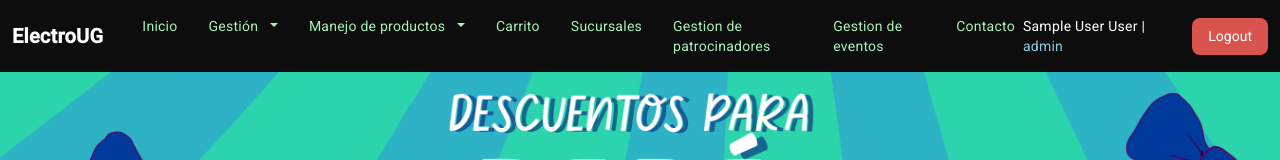
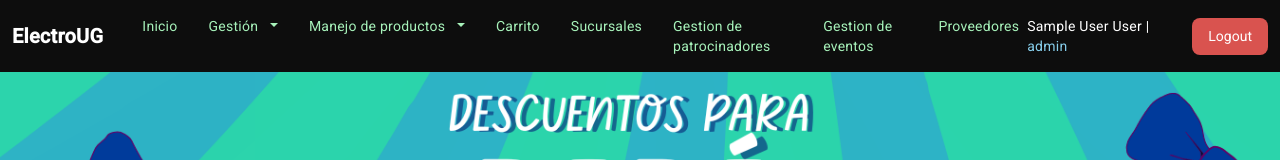
Before and after one commit to Rae1206/Proyecto-Grupo-8, an Angular app: page /inicio in a window 1280 px wide. Shown: the top 160 px of the page. Built offline with nearby package versions, Linux system fonts and the light colour scheme; sample sign-in values are in the browser's storage.

Commit message:
se modifico la cabecera

```diff
--- a/src/app/componentes/cabecera/cabecera.component.html
+++ b/src/app/componentes/cabecera/cabecera.component.html
@@ -16,6 +16,7 @@
                 <ul class="dropdown-menu" aria-labelledby="gestionDropdown">
                   <li><a class="dropdown-item" routerLink="/gestion-clientes">Gestión de Clientes</a></li>
                   <li><a class="dropdown-item" routerLink="/gestion-gerentes">Gestión de Gerentes</a></li>
+                  <li><a class="dropdown-item" routerLink="/gestion-productos">Gestión de productos</a></li>
                 </ul>
               </li>
               <li class="nav-item dropdown">
@@ -40,7 +41,7 @@
                 <a class="nav-link active" href="/gestion-eventos">Gestion de eventos</a>
             </li>
               <li class="nav-item">
-                  <a class="nav-link active" href="#">Contacto</a>
+                  <a class="nav-link active" href="/gestion-proveedores">Proveedores</a>
               </li>
           </ul>
           <div class="d-flex align-items-center">
```
